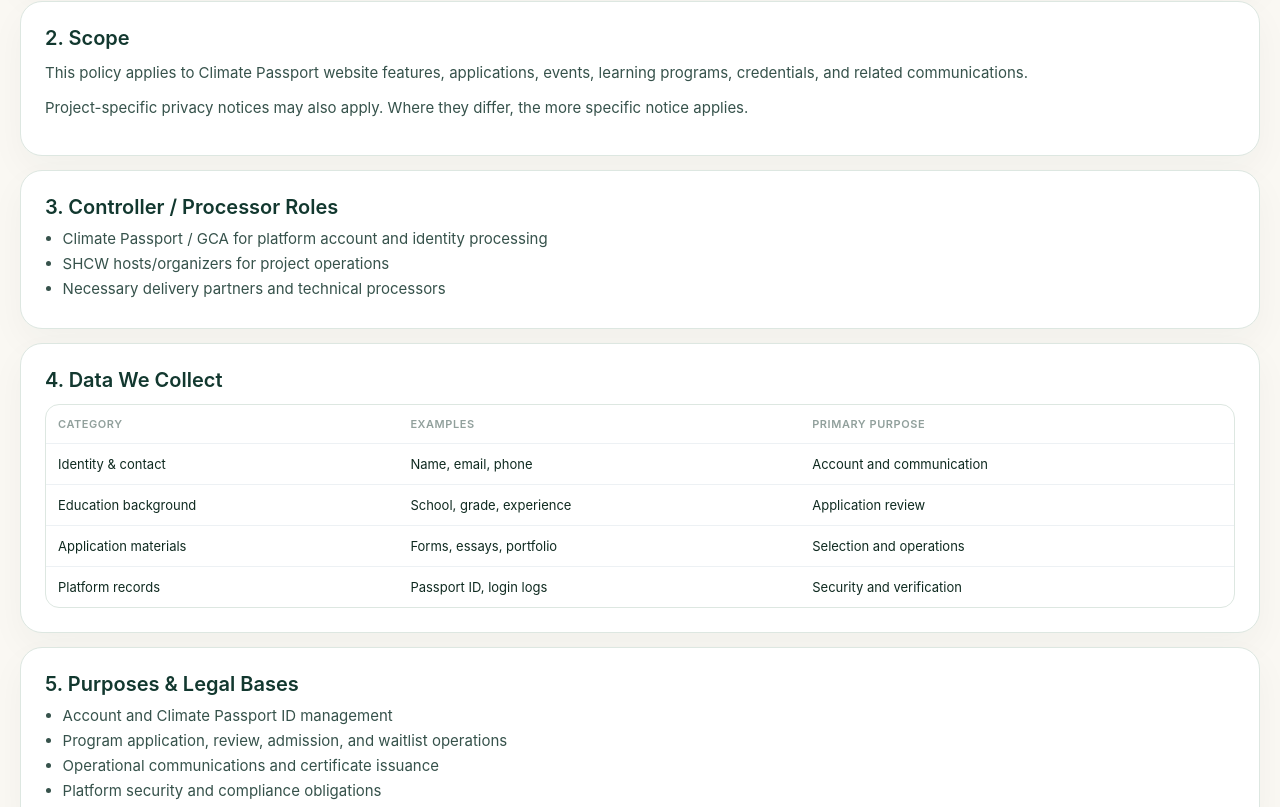
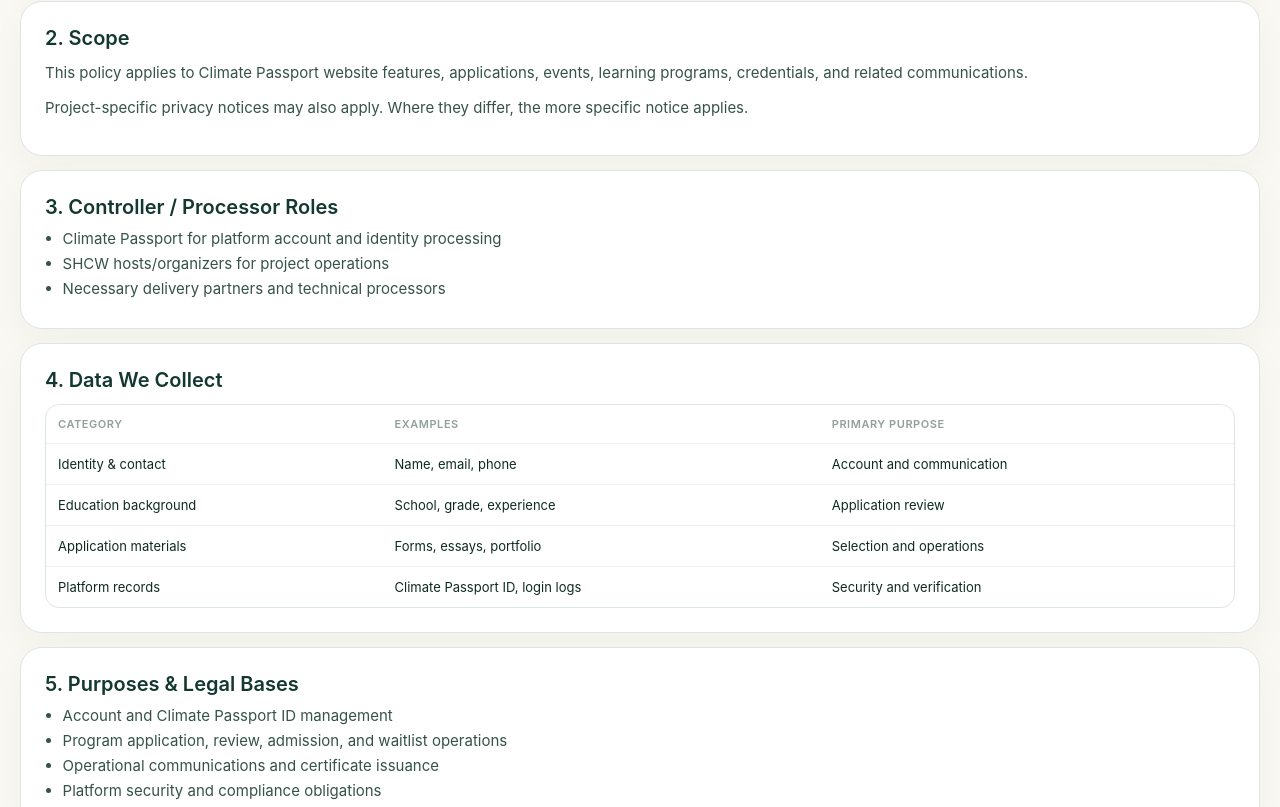
Before and after one commit to sunshinerao/climatepassport, a Next.js app in the folder apps/passport-web/: page /en/privacy in a window 1280 px wide. Shown: the part 546-1353 px from the top of the page. Built offline with nearby package versions, Linux system fonts and the light colour scheme; no server answers.

Commit message:
Normalize privacy policy naming

```diff
--- a/apps/passport-web/components/privacy-policy-screen.tsx
+++ b/apps/passport-web/components/privacy-policy-screen.tsx
@@ -35,7 +35,7 @@ const zhSections: PolicySection[] = [
     title: "2. 适用范围",
     paragraphs: [
       "本政策适用于你使用 Climate Passport 网站、项目申请页面、活动报名页面、证书与成就管理功能、学习项目与相关沟通服务时，我们对个人信息的处理。",
-      "本政策也适用于 GCA、上海气候周相关主办/承办机构，以及经授权参与项目执行的必要合作方在 Climate Passport 服务场景下对个人信息的处理。",
+      "本政策也适用于 Climate Passport 相关主办/承办机构，以及经授权参与项目执行的必要合作方在 Climate Passport 服务场景下对个人信息的处理。",
       "若某一项目设有单独隐私说明，该等专项说明将与本政策共同适用；如不一致，以更具体、对你权利保护更充分的说明为准。",
     ],
   },
@@ -43,8 +43,8 @@ const zhSections: PolicySection[] = [
     id: "controller",
     title: "3. 个人信息处理者 / Data Controller",
     bullets: [
-      "Climate Passport / Global Climate Academy（GCA）：负责账户、Climate Passport ID、证书、申请与平台通知等处理。",
-      "上海气候周相关主办/承办机构：在项目筛选、组织、通知、证书签发中可能作为共同处理方或独立处理方。",
+      "Climate Passport：负责账户、Climate Passport ID、证书、申请与平台通知等处理。",
+      "Climate Passport 相关主办/承办机构：在项目筛选、组织、通知、证书签发中可能作为共同处理方或独立处理方。",
       "项目必要合作方：包括评审专家、课程导师、承办机构、技术服务商等，处理范围限于项目执行所必需。",
     ],
   },
@@ -143,7 +143,7 @@ const zhSections: PolicySection[] = [
     id: "retention",
     title: "10. 保存期限",
     bullets: [
-      "账户与 Passport ID：账户存续期间及注销后必要留档期。",
+      "账户与 Climate Passport ID：账户存续期间及注销后必要留档期。",
       "申请材料：申请、评审、执行及必要争议解决期间。",
       "证书与参与记录：证书验证期及必要留档期。",
       "日志与安全记录：安全审计和故障排查所需合理期限。",
@@ -234,7 +234,7 @@ const enSections: PolicySection[] = [
     id: "controller",
     title: "3. Controller / Processor Roles",
     bullets: [
-      "Climate Passport / GCA for platform account and identity processing",
+      "Climate Passport for platform account and identity processing",
       "SHCW hosts/organizers for project operations",
       "Necessary delivery partners and technical processors",
     ],
@@ -246,7 +246,7 @@ const enSections: PolicySection[] = [
       { category: "Identity & contact", example: "Name, email, phone", purpose: "Account and communication" },
       { category: "Education background", example: "School, grade, experience", purpose: "Application review" },
       { category: "Application materials", example: "Forms, essays, portfolio", purpose: "Selection and operations" },
-      { category: "Platform records", example: "Passport ID, login logs", purpose: "Security and verification" },
+      { category: "Platform records", example: "Climate Passport ID, login logs", purpose: "Security and verification" },
     ],
   },
   {
```
